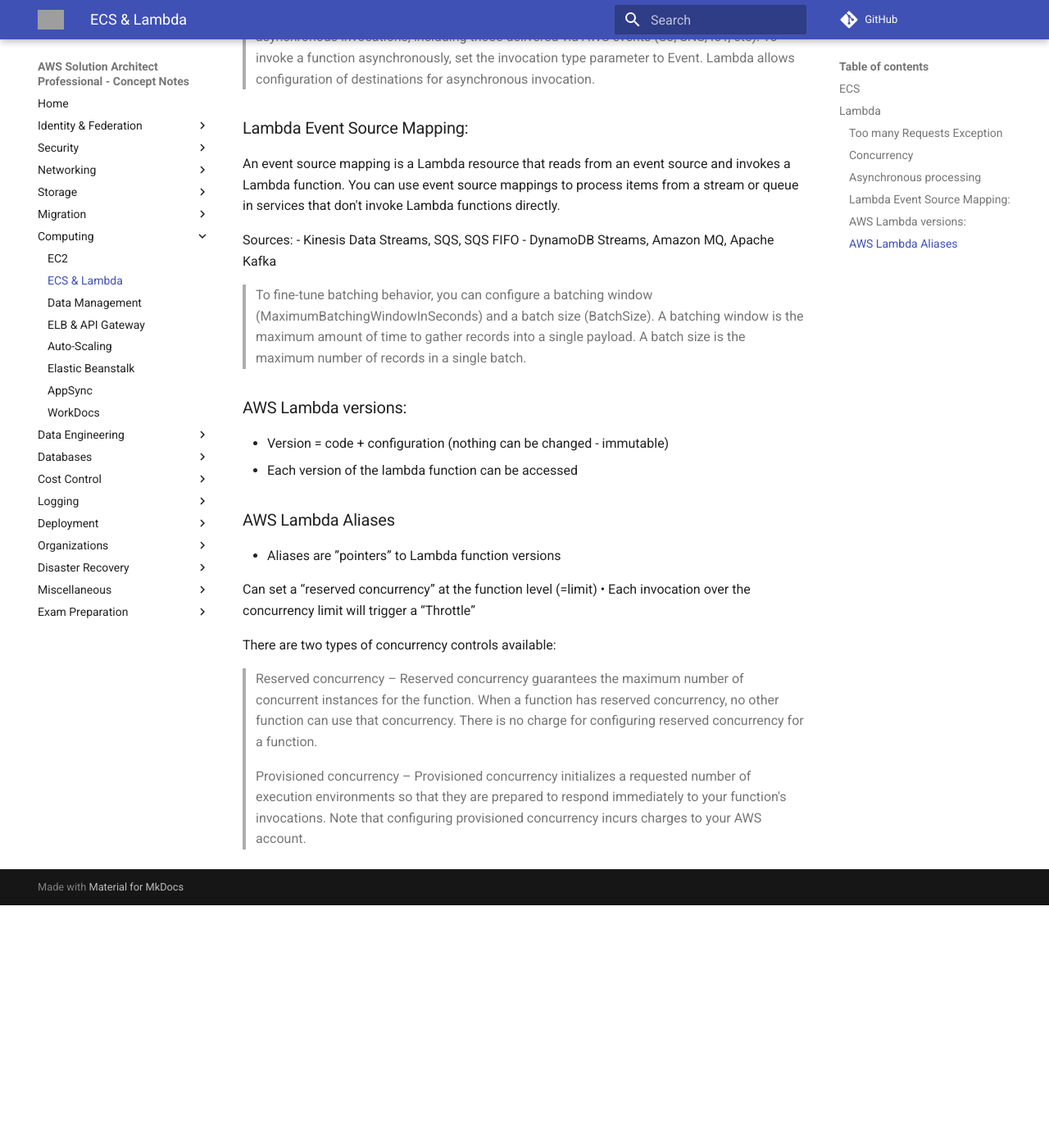
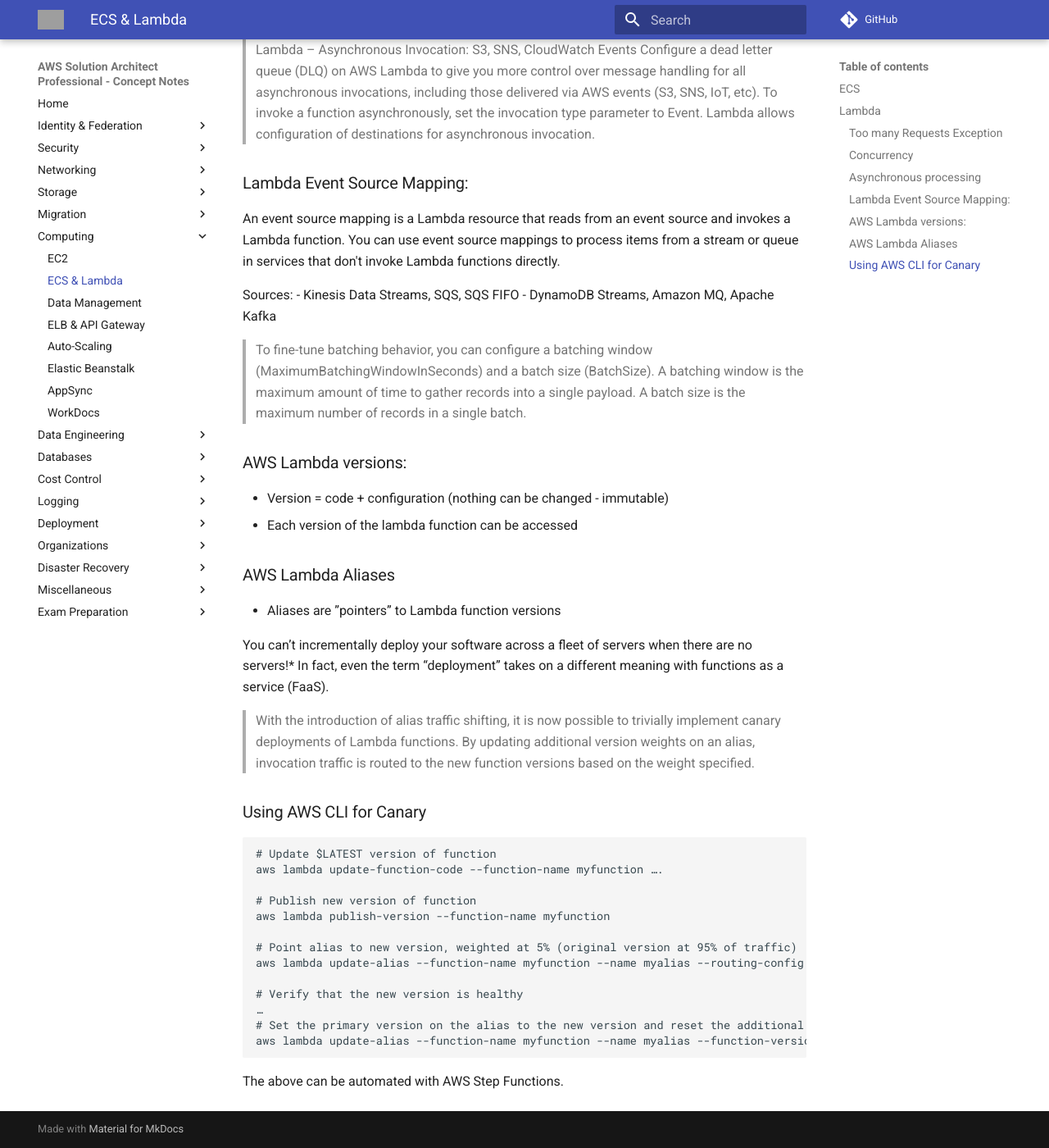
Before and after one commit to jeyabalajis/aws-certified-sa-pro-notes, an MkDocs documentation site: the page built from docs/compute/ecs_lambda.md, in a window 1280 px wide and 1400 px high, scrolled down 2222 px. Shown: the whole window at 82% size. Built offline with MkDocs 1.6.1 and Material for MkDocs 9.7.7, drawn with Linux system fonts in a browser that asks for light colours; comment, search, counter and statistics services are not loaded; before the commit the page ends 3326 px from its top, so only the background shows below that; some of the changed text lies outside the part shown; grey boxes are pictures that could not be loaded.

Commit message:
Update ecs_lambda.md

````diff
--- a/docs/compute/ecs_lambda.md
+++ b/docs/compute/ecs_lambda.md
@@ -50,6 +50,10 @@
 
 > Provisioned concurrency – Provisioned concurrency initializes a requested number of execution environments so that they are prepared to respond immediately to your function's invocations. Note that configuring provisioned concurrency incurs charges to your AWS account.
 
+Can set a “reserved concurrency” at the function level (=limit)
+• Each invocation over the concurrency limit will trigger a “Throttle”
+
+
 ### Asynchronous processing
 > Lambda – Asynchronous Invocation: S3, SNS, CloudWatch Events
 > Configure a dead letter queue (DLQ) on AWS Lambda to give you more control over message handling for all asynchronous invocations, including those delivered via AWS events (S3, SNS, IoT, etc).
@@ -75,13 +79,26 @@
 ### AWS Lambda Aliases
 - Aliases are ”pointers” to Lambda function versions
 
-Can set a “reserved concurrency” at the function level (=limit)
-• Each invocation over the concurrency limit will trigger a “Throttle”
+You can’t incrementally deploy your software across a fleet of servers when there are no servers!* In fact, even the term “deployment” takes on a different meaning with functions as a service (FaaS).
 
-There are two types of concurrency controls available:
+> With the introduction of alias traffic shifting, it is now possible to trivially implement canary deployments of Lambda functions. By updating additional version weights on an alias, invocation traffic is routed to the new function versions based on the weight specified.
 
-> Reserved concurrency – Reserved concurrency guarantees the maximum number of concurrent instances for the function.
-When a function has reserved concurrency, no other function can use that concurrency. There is no charge for configuring reserved concurrency for a function.
+### Using AWS CLI for Canary
 
-> Provisioned concurrency – Provisioned concurrency initializes a requested number of execution environments so that they are prepared to respond immediately to your function's invocations.
-Note that configuring provisioned concurrency incurs charges to your AWS account.
+```
+# Update $LATEST version of function
+aws lambda update-function-code --function-name myfunction ….
+
+# Publish new version of function
+aws lambda publish-version --function-name myfunction
+
+# Point alias to new version, weighted at 5% (original version at 95% of traffic)
+aws lambda update-alias --function-name myfunction --name myalias --routing-config '{"AdditionalVersionWeights" : {"2" : 0.05} }'
+
+# Verify that the new version is healthy
+…
+# Set the primary version on the alias to the new version and reset the additional versions (100% weighted)
+aws lambda update-alias --function-name myfunction --name myalias --function-version 2 --routing-config '{}'
+```
+
+The above can be automated with AWS Step Functions.
````
